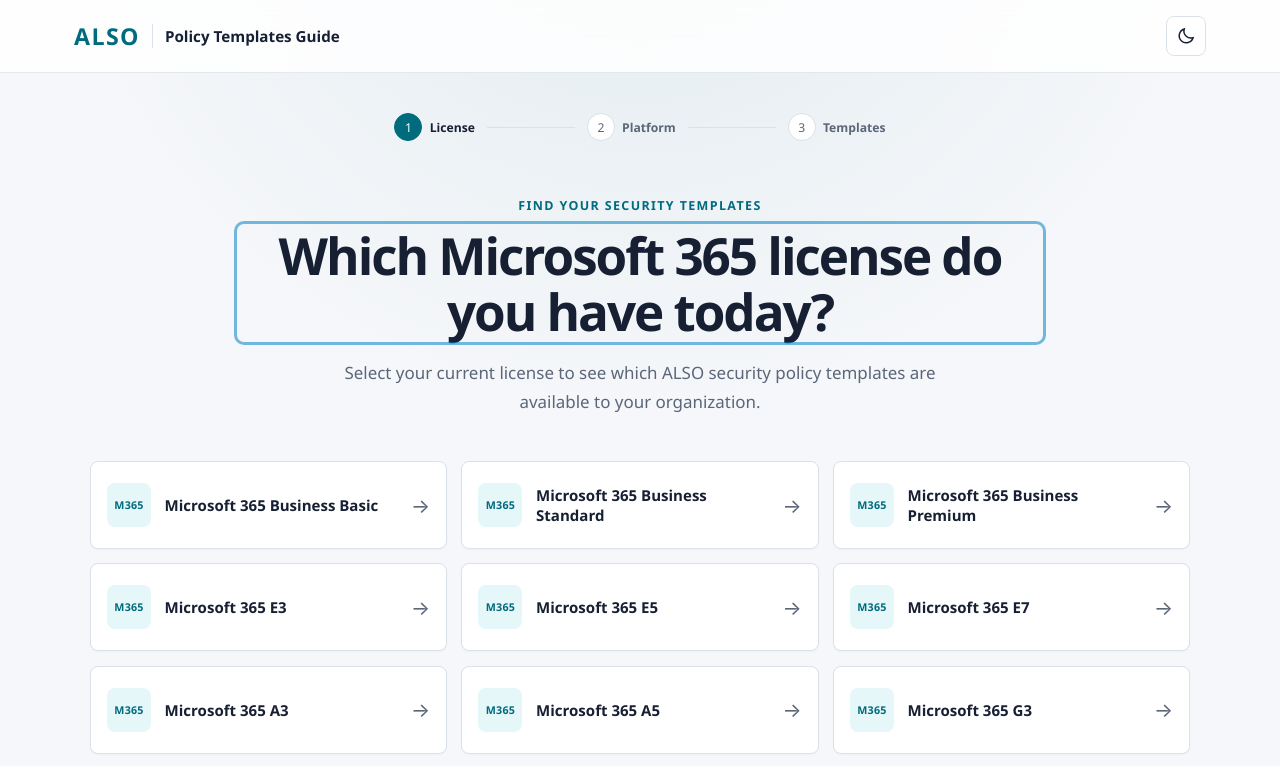
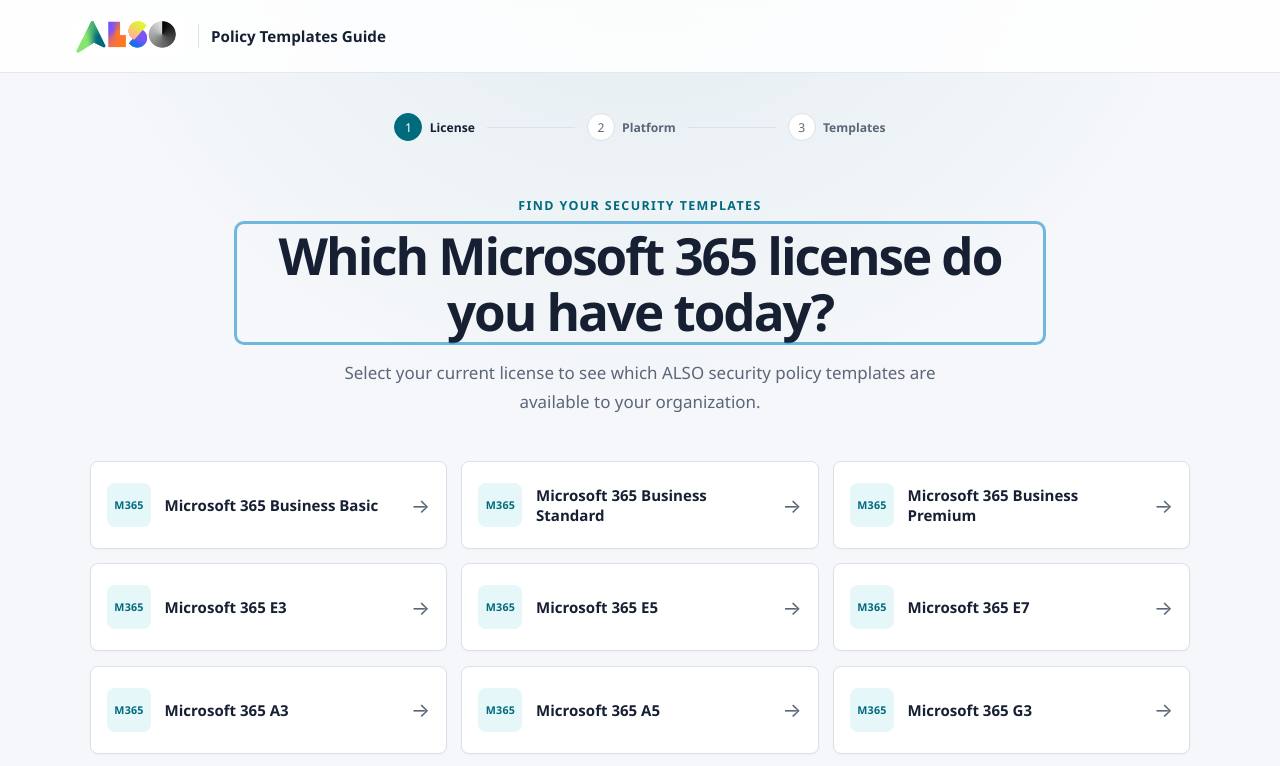
Before and after one commit to CoC-MS/ALSO-policy-templates-QA, a React (Vite) app: page / in a window 1280 px wide. Shown: the top 766 px of the page. Built offline with nearby package versions, Linux system fonts and the light colour scheme.

Commit message:
Update light theme branding
Co-authored-by: Copilot App <223556219+Copilot@users.noreply.github.com>

```diff
--- a/src/App.tsx
+++ b/src/App.tsx
@@ -8,25 +8,11 @@ import {
 } from "./catalog";
 
 type Step = "license" | "platform" | "blocked" | "result";
-type Theme = "light" | "dark";
 
 function ArrowIcon() {
   return (
     <svg aria-hidden="true" viewBox="0 0 20 20" width="18" height="18">
       <path d="M7 4h9v9M16 4 5 15M4 7v9h9" fill="none" stroke="currentColor" strokeLinecap="round" strokeLinejoin="round" strokeWidth="1.8" />
-    </svg>
-  );
-}
-
-function ThemeIcon({ theme }: { theme: Theme }) {
-  return theme === "light" ? (
-    <svg aria-hidden="true" viewBox="0 0 24 24" width="20" height="20">
-      <path d="M20.5 14.1A8.5 8.5 0 0 1 9.9 3.5 8.5 8.5 0 1 0 20.5 14.1Z" fill="none" stroke="currentColor" strokeWidth="1.8" />
-    </svg>
-  ) : (
-    <svg aria-hidden="true" viewBox="0 0 24 24" width="20" height="20">
-      <circle cx="12" cy="12" r="3.5" fill="none" stroke="currentColor" strokeWidth="1.8" />
-      <path d="M12 2v2M12 20v2M2 12h2M20 12h2M4.9 4.9l1.4 1.4M17.7 17.7l1.4 1.4M19.1 4.9l-1.4 1.4M6.3 17.7l-1.4 1.4" stroke="currentColor" strokeLinecap="round" strokeWidth="1.8" />
     </svg>
   );
 }
@@ -54,15 +40,9 @@ function StepIndicator({ step }: { step: Step }) {
 }
 
 function App() {
-  const preferredDark = window.matchMedia("(prefers-color-scheme: dark)").matches;
-  const [theme, setTheme] = useState<Theme>(preferredDark ? "dark" : "light");
   const [step, setStep] = useState<Step>("license");
   const [selectedLicense, setSelectedLicense] = useState<License>();
   const [selectedPlatform, setSelectedPlatform] = useState<Platform>();
-
-  useEffect(() => {
-    document.documentElement.dataset.theme = theme;
-  }, [theme]);
 
   useEffect(() => {
     document.getElementById("main-title")?.focus();
@@ -90,18 +70,10 @@ function App() {
       <header className="site-header">
         <div className="header-inner">
           <a className="brand" href={import.meta.env.BASE_URL} aria-label="ALSO Policy Templates Guide home">
-            <span className="brand-mark">ALSO</span>
+            <img className="brand-logo" src={`${import.meta.env.BASE_URL}also-logo.png`} alt="ALSO" />
             <span className="brand-divider" aria-hidden="true" />
             <span className="brand-product">Policy Templates Guide</span>
           </a>
-          <button
-            className="icon-button"
-            type="button"
-            onClick={() => setTheme(theme === "light" ? "dark" : "light")}
-            aria-label={`Switch to ${theme === "light" ? "dark" : "light"} mode`}
-          >
-            <ThemeIcon theme={theme} />
-          </button>
         </div>
       </header>
 
@@ -191,7 +163,7 @@ function App() {
       </main>
 
       <footer>
-        <p>ALSO Microsoft Security &middot; No data is collected or stored</p>
+        <p>ALSO Microsoft Security Central Technical Team (c) 2026 All rights reserved</p>
       </footer>
     </div>
   );
--- a/src/styles.css
+++ b/src/styles.css
@@ -16,21 +16,6 @@
   --focus: #0284c7;
 }
 
-:root[data-theme="dark"] {
-  color: #f1f5f9;
-  background: #0c1218;
-  --primary: hsl(108.3 71.95% 67.84%);
-  --primary-hover: hsl(108.3 71.95% 61%);
-  --primary-soft: hsl(108.3 35% 14%);
-  --surface: #121b24;
-  --surface-muted: #17212b;
-  --border: #2d3a48;
-  --text: #f1f5f9;
-  --text-muted: #a9b5c4;
-  --shadow: 0 12px 36px rgb(0 0 0 / 25%);
-  --focus: hsl(108.3 71.95% 67.84%);
-}
-
 * {
   box-sizing: border-box;
 }
@@ -41,10 +26,6 @@ html {
   color-scheme: light;
 }
 
-html[data-theme="dark"] {
-  color-scheme: dark;
-}
-
 body {
   margin: 0;
   min-width: 320px;
@@ -53,12 +34,6 @@ body {
     radial-gradient(circle at 50% -15%, color-mix(in srgb, var(--primary) 9%, transparent), transparent 37rem),
     #f5f7fa;
   color: var(--text);
-}
-
-[data-theme="dark"] body {
-  background:
-    radial-gradient(circle at 50% -15%, color-mix(in srgb, var(--primary) 8%, transparent), transparent 37rem),
-    #0c1218;
 }
 
 button,
@@ -113,11 +88,10 @@ h1:focus-visible {
   text-decoration: none;
 }
 
-.brand-mark {
-  color: var(--primary);
-  font-size: 1.45rem;
-  font-weight: 800;
-  letter-spacing: 0.06em;
+.brand-logo {
+  display: block;
+  width: 7rem;
+  height: auto;
 }
 
 .brand-divider {
@@ -130,22 +104,6 @@ h1:focus-visible {
 .brand-product {
   font-size: 0.95rem;
   font-weight: 600;
-}
-
-.icon-button {
-  display: grid;
-  width: 2.5rem;
-  height: 2.5rem;
-  padding: 0;
-  border: 1px solid var(--border);
-  border-radius: 0.5rem;
-  background: var(--surface);
-  cursor: pointer;
-  place-items: center;
-}
-
-.icon-button:hover {
-  background: var(--surface-muted);
 }
 
 main {
@@ -192,10 +150,6 @@ main {
   border-color: var(--primary);
   background: var(--primary);
   color: #fff;
-}
-
-[data-theme="dark"] .step-item.active span {
-  color: #102013;
 }
 
 .step-line {
@@ -338,10 +292,6 @@ h1 {
   border-color: var(--primary);
   background: var(--primary);
   color: #fff;
-}
-
-[data-theme="dark"] .button.primary {
-  color: #102013;
 }
 
 .button.primary:hover {
```
Also changed, not shown: public/also-logo.png (added).
